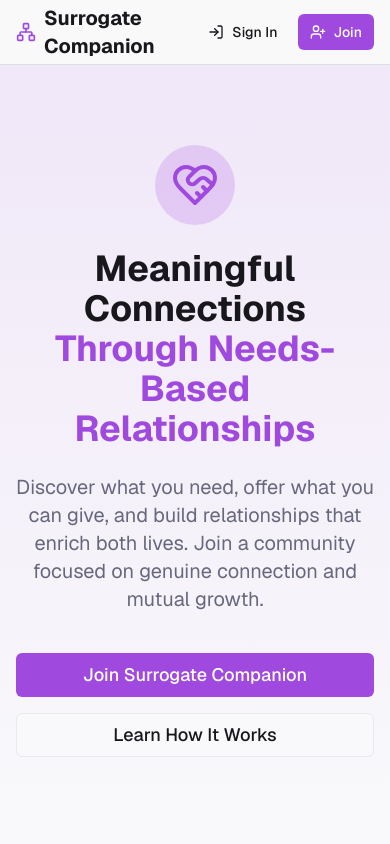
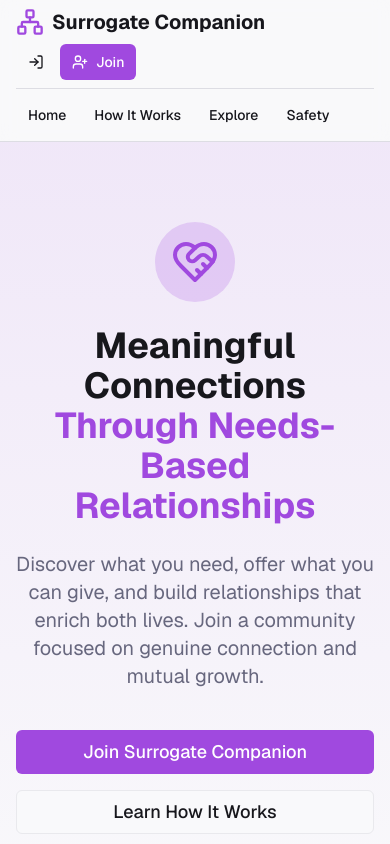
Before and after one commit to agustealo/Surrogate-Network, a Next.js app: page / in a window 390 px wide. Shown: the top 844 px of the page. Built offline with nearby package versions, Linux system fonts and the light colour scheme.

Commit message:
fix: expose canonical accessible public navigation on mobile

```diff
--- a/src/components/public/PublicNavigation.tsx
+++ b/src/components/public/PublicNavigation.tsx
@@ -1,62 +1,63 @@
-import Link from 'next/link';
-import { Network, Heart, BookOpen, Shield, LogIn, UserPlus } from 'lucide-react';
-import { Button } from '@/components/ui/button';
+import Link from 'next/link'
+import { BookOpen, Heart, LogIn, Network, Shield, UserPlus } from 'lucide-react'
+import { Button } from '@/components/ui/button'
+import { routes } from '@/lib/routes'
 
 export function PublicNavigation() {
   return (
     <header className="sticky top-0 z-50 w-full border-b bg-background/95 backdrop-blur supports-[backdrop-filter]:bg-background/60">
-      <div className="container mx-auto flex h-16 items-center justify-between px-4 sm:px-6 lg:px-8">
-        <Link href="/" className="flex items-center gap-2">
+      <div className="container mx-auto flex min-h-16 flex-wrap items-center justify-between gap-2 px-4 py-2 sm:px-6 lg:px-8">
+        <Link href={routes.public.home} className="flex items-center gap-2" aria-label="Surrogate Companion home">
           <Network className="h-7 w-7 text-primary" />
-          <h1 className="text-xl font-bold text-foreground">
-            Surrogate Companion
-          </h1>
+          <span className="text-xl font-bold text-foreground">Surrogate Companion</span>
         </Link>
-        <nav className="hidden md:flex items-center gap-1">
+
+        <nav aria-label="Primary navigation" className="hidden items-center gap-1 md:flex">
           <Button variant="ghost" size="sm" asChild>
-            <Link href="/" className="flex items-center gap-1.5">
+            <Link href={routes.public.home} className="flex items-center gap-1.5">
               <Heart className="h-4 w-4" />
               Home
             </Link>
           </Button>
+          <Button variant="ghost" size="sm" asChild><Link href={routes.public.howItWorks}>How It Works</Link></Button>
+          <Button variant="ghost" size="sm" asChild><Link href={routes.public.explore}>Explore</Link></Button>
           <Button variant="ghost" size="sm" asChild>
-            <Link href="/how-it-works" className="flex items-center gap-1.5">
-              How It Works
-            </Link>
-          </Button>
-          <Button variant="ghost" size="sm" asChild>
-            <Link href="/explore" className="flex items-center gap-1.5">
-              Explore
-            </Link>
-          </Button>
-          <Button variant="ghost" size="sm" asChild>
-            <Link href="/principles" className="flex items-center gap-1.5">
+            <Link href={routes.public.principles} className="flex items-center gap-1.5">
               <BookOpen className="h-4 w-4" />
               Principles
             </Link>
           </Button>
           <Button variant="ghost" size="sm" asChild>
-            <Link href="/safety" className="flex items-center gap-1.5">
+            <Link href={routes.public.safety} className="flex items-center gap-1.5">
               <Shield className="h-4 w-4" />
               Safety
             </Link>
           </Button>
         </nav>
-        <div className="flex items-center gap-2">
+
+        <div className="flex items-center gap-1 sm:gap-2">
           <Button variant="ghost" size="sm" asChild>
-            <Link href="/login" className="flex items-center gap-1.5">
+            <Link href={routes.public.login} className="flex items-center gap-1.5">
               <LogIn className="h-4 w-4" />
-              Sign In
+              <span className="hidden sm:inline">Sign In</span>
+              <span className="sr-only sm:hidden">Sign In</span>
             </Link>
           </Button>
           <Button size="sm" asChild>
-            <Link href="/join" className="flex items-center gap-1.5">
+            <Link href={routes.public.signup} className="flex items-center gap-1.5">
               <UserPlus className="h-4 w-4" />
               Join
             </Link>
           </Button>
         </div>
+
+        <nav aria-label="Mobile primary navigation" className="order-last flex w-full items-center gap-1 overflow-x-auto border-t pt-2 md:hidden">
+          <Button variant="ghost" size="sm" asChild><Link href={routes.public.home}>Home</Link></Button>
+          <Button variant="ghost" size="sm" asChild><Link href={routes.public.howItWorks}>How It Works</Link></Button>
+          <Button variant="ghost" size="sm" asChild><Link href={routes.public.explore}>Explore</Link></Button>
+          <Button variant="ghost" size="sm" asChild><Link href={routes.public.safety}>Safety</Link></Button>
+        </nav>
       </div>
     </header>
-  );
+  )
 }
```
